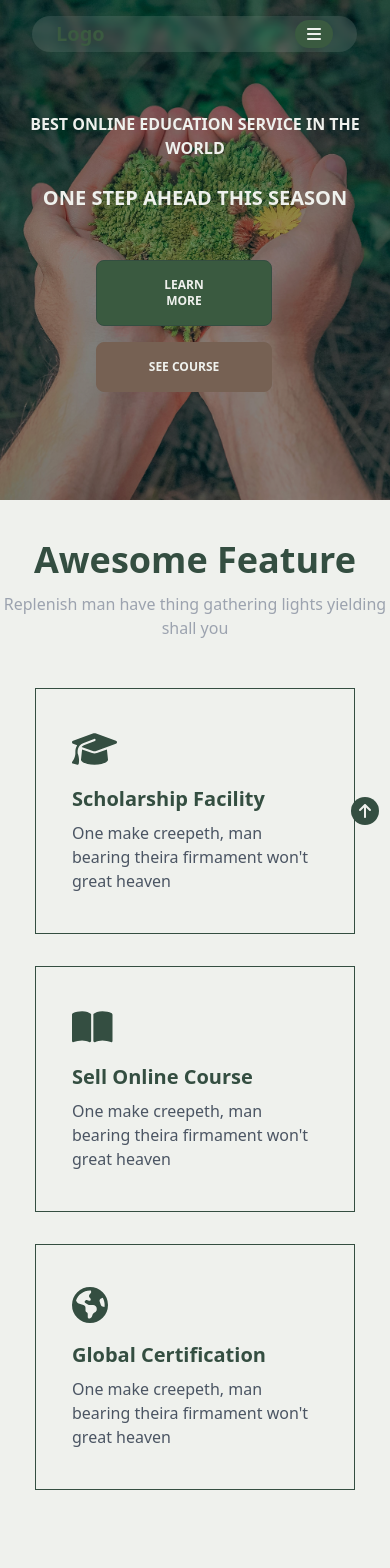
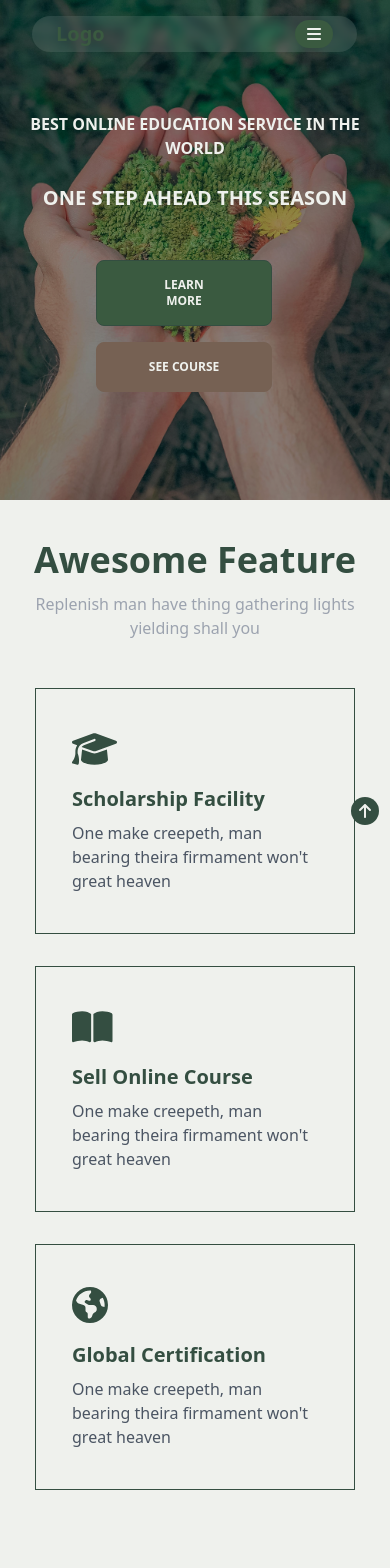
Before and after one commit to beaux-noodos/Landing, a React (Vite) app: page /home in a window 390 px wide. Shown: the top 1568 px of the page. Built offline with nearby package versions, Linux system fonts and the light colour scheme.

Commit message:
style: add padding to features

```diff
--- a/src/components/features/Features.jsx
+++ b/src/components/features/Features.jsx
@@ -31,7 +31,7 @@ const features = [
 
 const Features = ({ bg, titleColor }) => {
   return (
-    <section className={`lg:pt-32 pt-10 pb-24 overflow-hidden ${bg}`}>
+    <section className={`lg:pt-32 pt-10 px-3 pb-24 overflow-hidden ${bg}`}>
       <div className="container mx-auto">
         <div className="text-center mb-12">
           <div className="max-w-2xl mx-auto">
```
